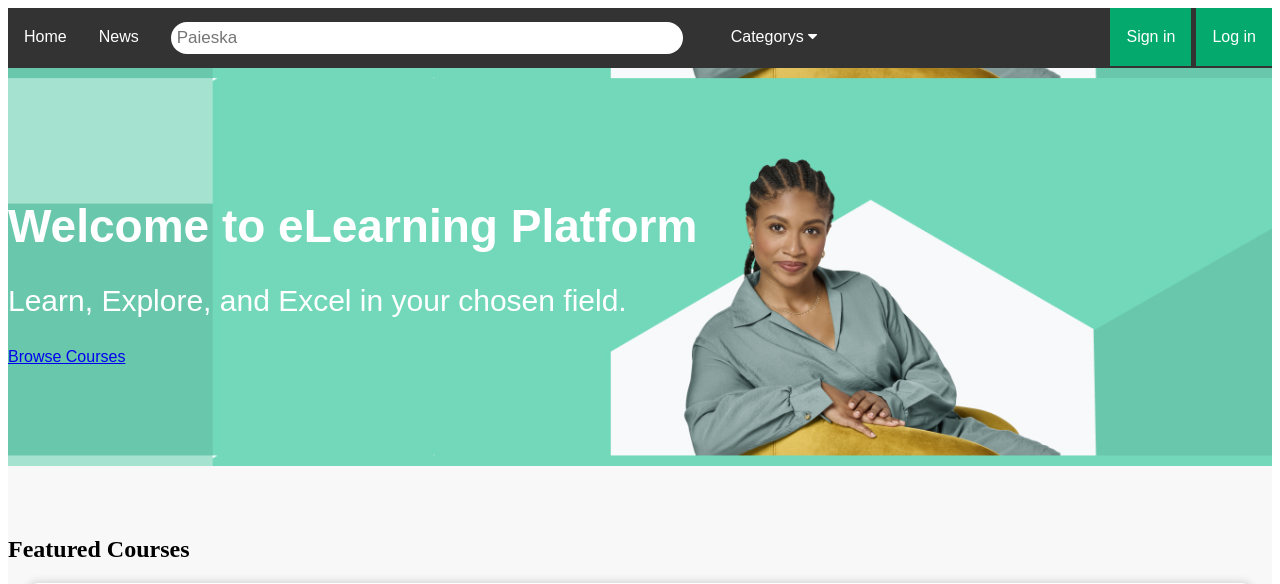
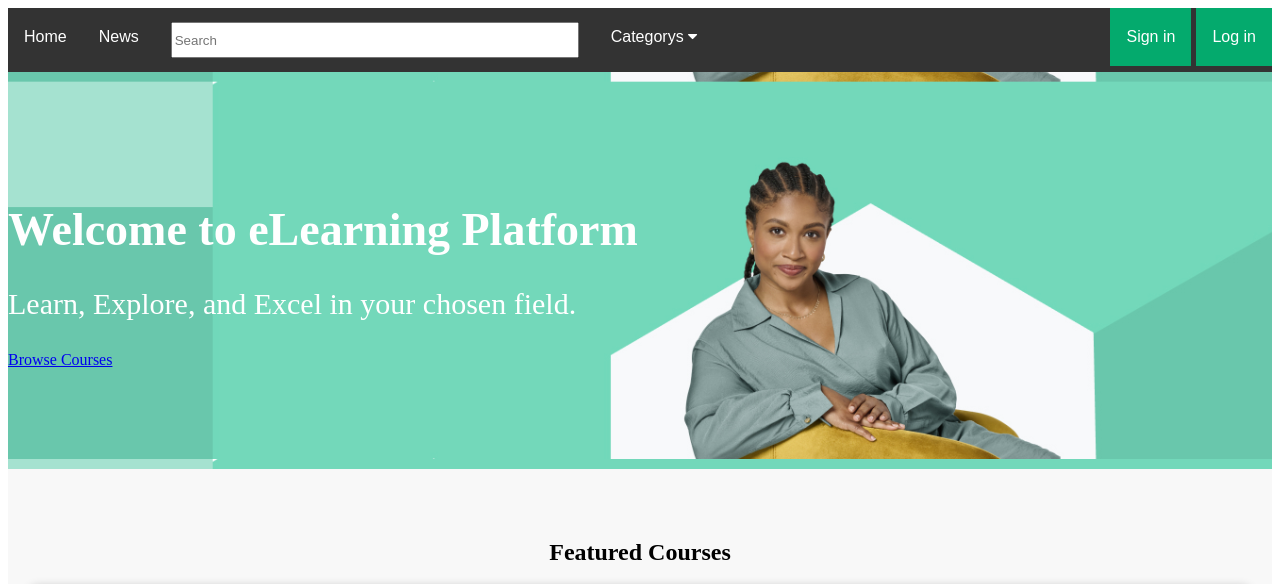
Before and after one commit to erneee/e_learning_platform, a Django app: template elearning/templates/home.html in a window 1280 px wide. Shown: the top 584 px of the page. Run offline with Django 3.2, Linux system fonts and the light colour scheme; the template is opened without the code that fills it, so the values that code supplies are empty.

Commit message:
stiliaus patobulinimai search bar

```diff
--- a/elearning/static/css/styles.css
+++ b/elearning/static/css/styles.css
@@ -1,3 +1,4 @@
+/* Navbar styles */
 .navbar {
     overflow: hidden;
     background-color: #333;
@@ -9,13 +10,13 @@
     font-size: 16px;
     color: white;
     text-align: center;
-  padding: 20px 16px;
+    padding: 20px 16px; /* Adjust padding for better spacing */
     text-decoration: none;
 }
 
 .navbar form {
   float: left;
-  font-size: 16px;
+  font-size: 20px;
   color: white;
   text-align: center;
   padding: 14px 16px;
@@ -33,23 +34,31 @@
     border: none;
     outline: none;
     color: white;
-  padding: 20px 16px;
+    padding: 20px 16px; /* Adjust padding for better spacing */
     background-color: inherit;
     font-family: inherit;
     margin: 0;
 }
 
-.navbar a.split:hover, .navbar a:hover, .dropdown:hover .dropbtn, .dropbtn:focus {
+.navbar a.split {
+    margin-left: 5px;
+    float: right;
+    background-color: #04AA6D;
+    color: white;
+    padding: 20px 16px; /* Adjust padding for better spacing */
+}
+
+/* Dropdown styles */
+.navbar a:hover, .dropdown:hover .dropbtn, .dropbtn:focus {
     background-color: red;
 }
-
 
 .dropdown-content {
     display: none;
     position: absolute;
     background-color: #f9f9f9;
     min-width: 160px;
-  box-shadow: 0px 8px 16px 0px rgba(0,0,0,0.2);
+    box-shadow: 0px 8px 16px 0px rgba(0, 0, 0, 0.2);
     z-index: 1;
 }
 
@@ -70,38 +79,14 @@
     display: block;
 }
 
-.navbar a.split {
-  margin-left: 5px;
-  float: right;
-  background-color: #04AA6D;
-  color: white;
-  padding: 20px 16px;
-}
 
 
-
-.centered-input {
-  padding: 6px;
-  border: none;
-  font-size: 17px;
-  width: 500px;
-  border-radius: 20px;
-}
-
-/* Center the form within the navbar */
-.form-group {
-  margin-right: 16px;
-  display: flex;
-  align-items: center;
-  margin-right: 16px;
-}
-
-/* Apply styles to the jumbotron */
+/* Jumbotron styles */
 .jumbotron {
-	font-family: Arial, Helvetica, sans-serif;
     background-position: center;
     color: #fff;
     padding: 100px 0;
+    text-align: left;
 }
 
 .jumbotron h1 {
@@ -113,10 +98,11 @@
     margin-bottom: 30px;
 }
 
-/* Apply styles to the featured courses section */
+/* Featured courses styles */
 #courses {
     background-color: #f8f8f8;
     padding: 50px 0;
+    text-align: center; /* Center align content */
 }
 
 .course {
--- a/elearning/templates/base.html
+++ b/elearning/templates/base.html
@@ -16,7 +16,7 @@
           <a href="#home">Home</a>
           <a href="#news">News</a>
           <form action="" method="get" class="form-group">
-            <input type="text" name="search_text" placeholder="Paieska" class="centered-input">
+            <input type="text" name="search_text" placeholder="Search" class="centered-input" style="width: 400px; height: 30px; border-radius: 20;">
           </form>
           <a href="#login" class="split">Log in</a>
           <a href="#signin" class="split">Sign in</a>
@@ -27,6 +27,10 @@
             </button>
             <div class="dropdown-content" id="myDropdown">
               <a href="#">Programing Languages</a>
+              <div class="sub-dropdown">
+                <a href="#">Python</a>
+                <a href="#">Java</a>
+              </div>
               <a href="#">Development</a>
               <a href="#">Contact</a>
             </div>
--- a/elearning/templates/home.html
+++ b/elearning/templates/home.html
@@ -4,7 +4,7 @@
 
 {% block content %}
 {% load static %}
-<div class="jumbotron text-center" style="background-image: url({% static 'images/header.jpg' %}); background-size: 100%;">
+<div class="jumbotron text-left" style="background-image: url({% static 'images/header.jpg' %}); background-size: 100%;">
     <h1>Welcome to eLearning Platform</h1>
     <p>Learn, Explore, and Excel in your chosen field.</p>
     <a href="#courses">Browse Courses</a>
```
Lines whose indentation alone changed are shown as unchanged.
